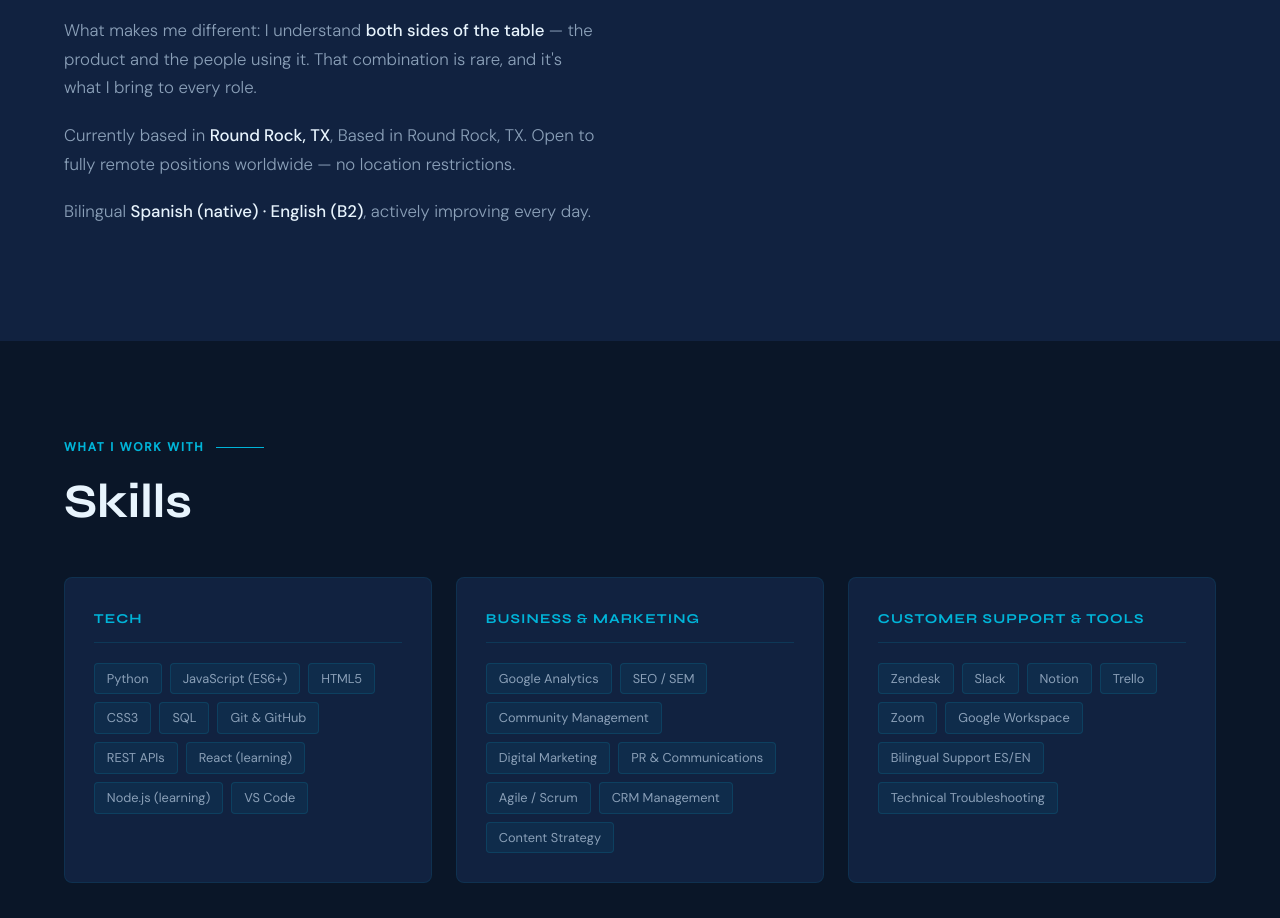
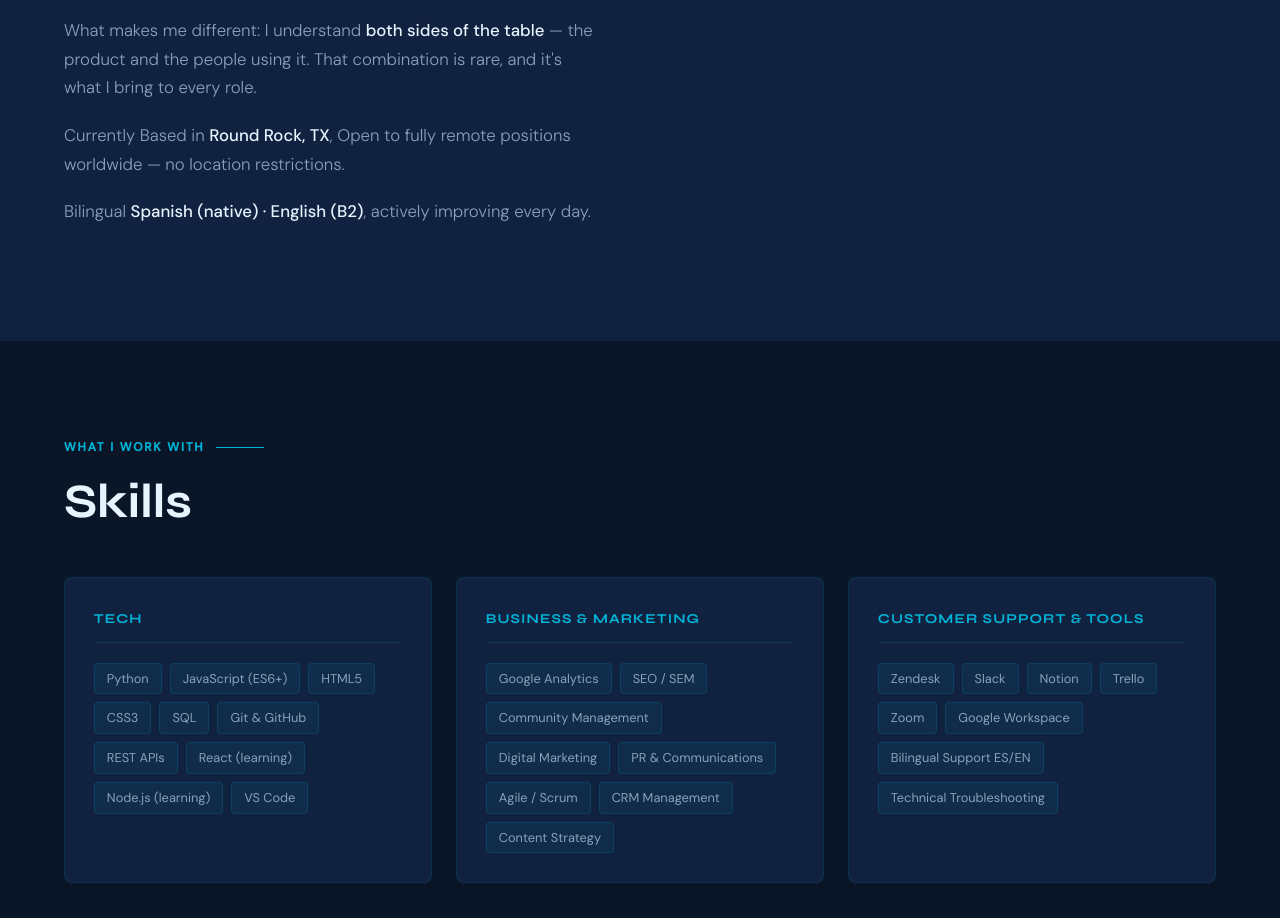
Before and after one commit to dasolers/portfolio-website, a plain HTML site: page index.html in a window 1280 px wide. Shown: the part 1366-2284 px from the top of the page. Drawn offline with Linux system fonts and the light colour scheme.

Commit message:
Update index.html

```diff
--- a/index.html
+++ b/index.html
@@ -138,7 +138,7 @@
         <h2>Tech skills meet<br/>real-world experience</h2>
         <p>I'm a <strong>Software Engineering graduate</strong> from Politécnico Grancolombiano with a background that goes far beyond code. Over 10 years, I've managed international accounts, led multicultural teams, and driven measurable results for global brands.</p>
         <p>What makes me different: I understand <strong>both sides of the table</strong> — the product and the people using it. That combination is rare, and it's what I bring to every role.</p>
-        <p>Currently based in <strong>Round Rock, TX</strong>, Based in Round Rock, TX. Open to fully remote positions worldwide — no location restrictions.</p>
+        <p>Currently Based in <strong>Round Rock, TX</strong>, Open to fully remote positions worldwide — no location restrictions.</p>
         <p>Bilingual <strong>Spanish (native) · English (B2)</strong>, actively improving every day.</p>
       </div>
       <div class="about-stats">
```
